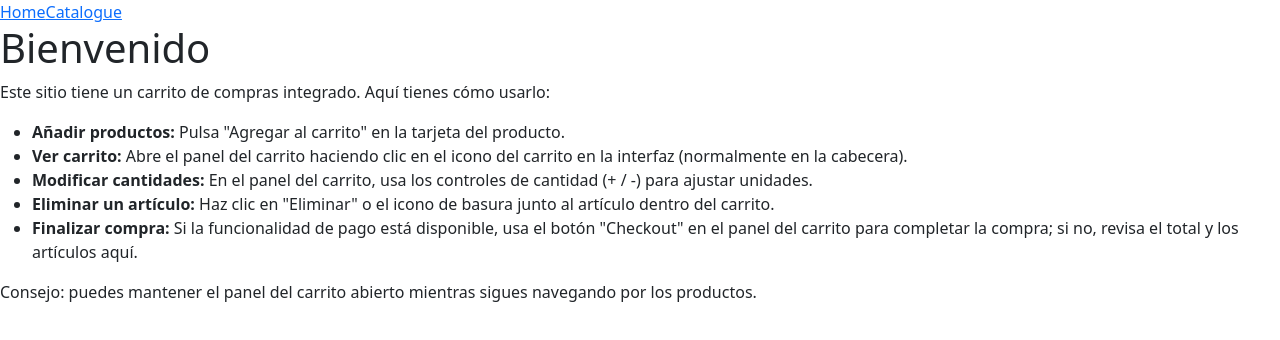
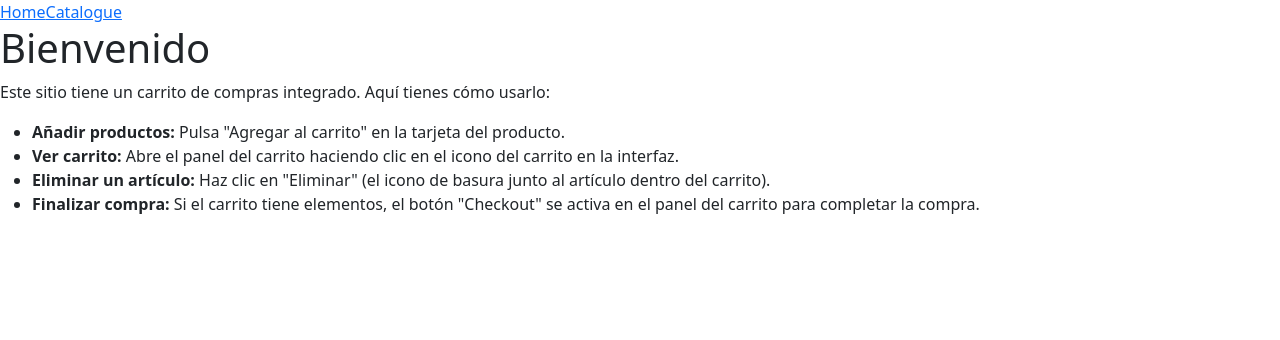
Before and after one commit to aghersidev/ontology-cart, an Angular app: page / in a window 1280 px wide. Shown: the top 340 px of the page. Built offline with nearby package versions, Linux system fonts and the light colour scheme.

Commit message:
Added instructions

```diff
--- a/src/app/pages/home/home.component.html
+++ b/src/app/pages/home/home.component.html
@@ -4,10 +4,7 @@
 
 <ul>
 	<li><strong>Añadir productos:</strong> Pulsa "Agregar al carrito" en la tarjeta del producto.</li>
-	<li><strong>Ver carrito:</strong> Abre el panel del carrito haciendo clic en el icono del carrito en la interfaz (normalmente en la cabecera).</li>
-	<li><strong>Modificar cantidades:</strong> En el panel del carrito, usa los controles de cantidad (+ / -) para ajustar unidades.</li>
-	<li><strong>Eliminar un artículo:</strong> Haz clic en "Eliminar" o el icono de basura junto al artículo dentro del carrito.</li>
-	<li><strong>Finalizar compra:</strong> Si la funcionalidad de pago está disponible, usa el botón "Checkout" en el panel del carrito para completar la compra; si no, revisa el total y los artículos aquí.</li>
+	<li><strong>Ver carrito:</strong> Abre el panel del carrito haciendo clic en el icono del carrito en la interfaz.</li>
+	<li><strong>Eliminar un artículo:</strong> Haz clic en "Eliminar" (el icono de basura junto al artículo dentro del carrito).</li>
+	<li><strong>Finalizar compra:</strong> Si el carrito tiene elementos, el botón "Checkout" se activa en el panel del carrito para completar la compra.</li>
 </ul>
-
-<p>Consejo: puedes mantener el panel del carrito abierto mientras sigues navegando por los productos.</p>
```
